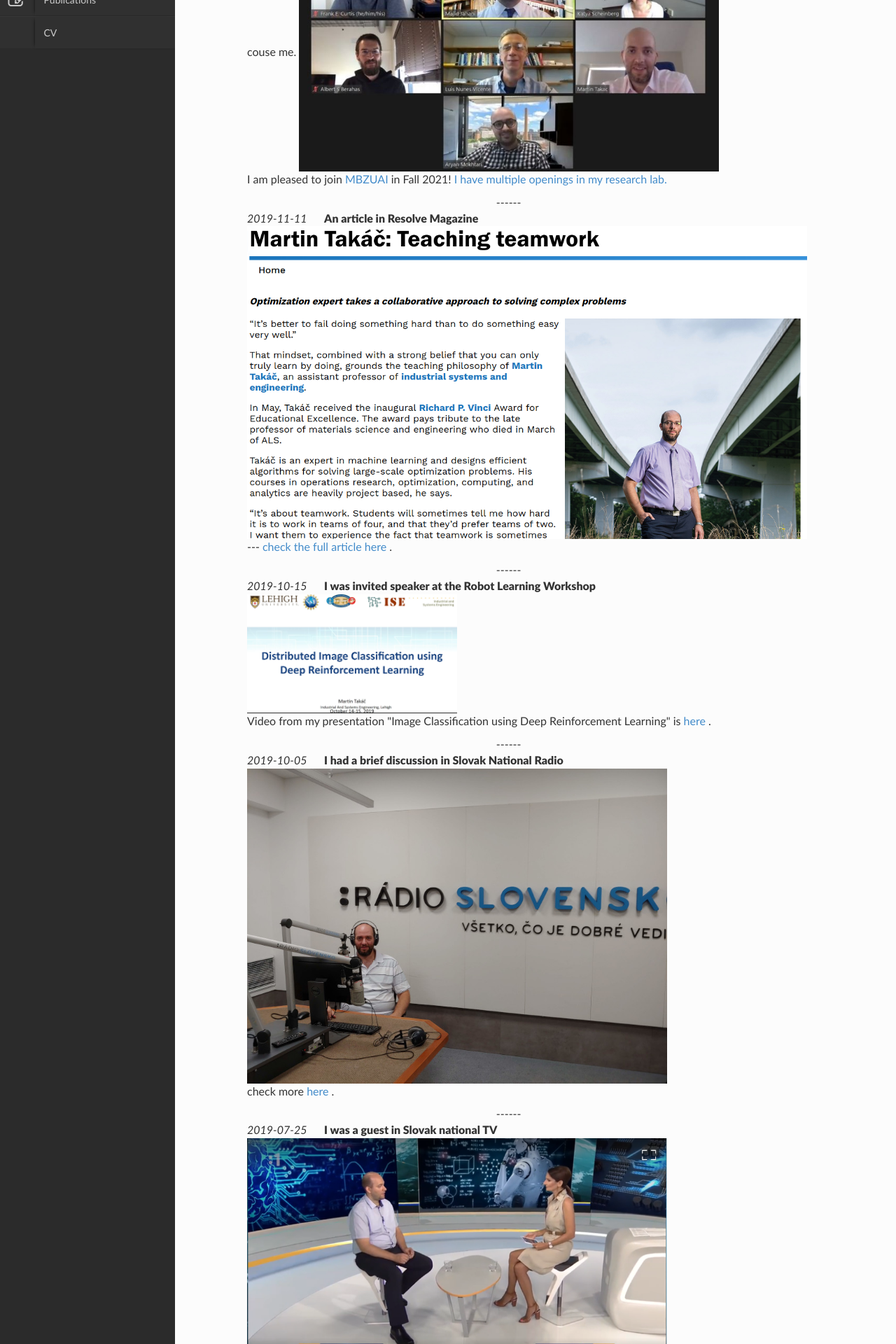
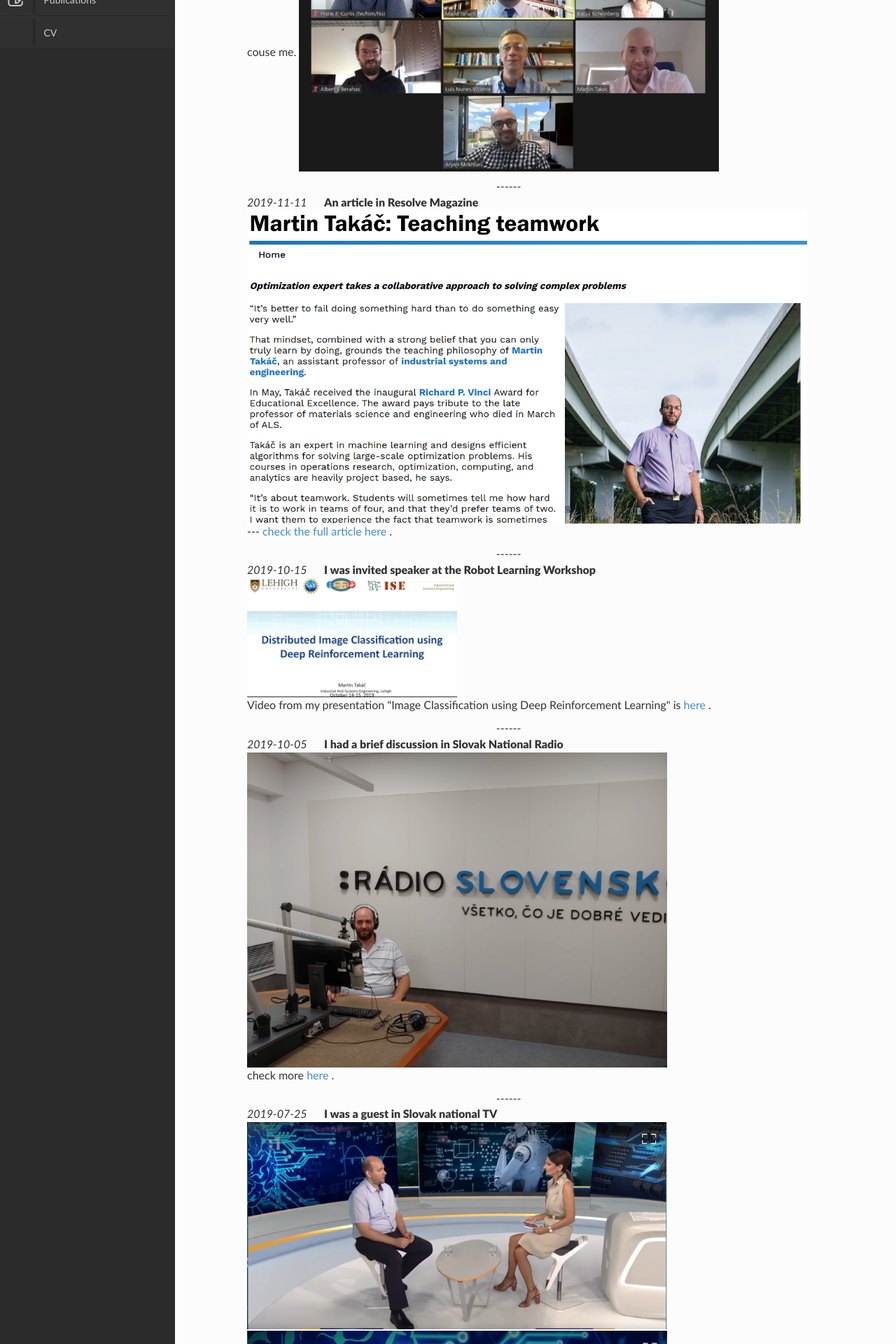
Before and after one commit to martintaki/takac.github.io, a Jekyll site: the page built from index.html, in a window 1280 px wide. Shown: the part 490-2410 px from the top of the page at 70% size. Built offline with Jekyll 4.4.1, drawn with Linux system fonts in a browser that asks for light colours; nearby versions of some CDN libraries; library files that are not in the unit come from our copies.

Commit message:
update 05-07-2021

```diff
--- a/_data/news.yaml
+++ b/_data/news.yaml
@@ -6,9 +6,7 @@
     \ committee members included \n\tProf. Luis Nunes Vicente, Prof. Frank E. Curtis,\
     \ Prof. Katya Scheinberg, Prof. Aryan Mokhtari, and Prof. Albert S. Berahas and\
     \ of couse me. <img src=\"http://mtakac.com/img/Majid_defense.jpeg\" align=\"\
-    middle\" width=\"600\"><br/> I am pleased to join <a href=\"https://mbzuai.ac.ae/\"\
-    >MBZUAI</a> in Fall 2021! <a href=\"https://mtakac.com/Join\">I have multiple\
-    \ openings in my research lab.</a> "
+    middle\" width=\"600\"><br/> "
   date: '2021-04-28'
   title: Majid Jahani successfully defended his Ph.D. dissertation!
 - body: ' <img src="http://mtakac.com/img/2019_november_resolve.png" align="middle"
```
